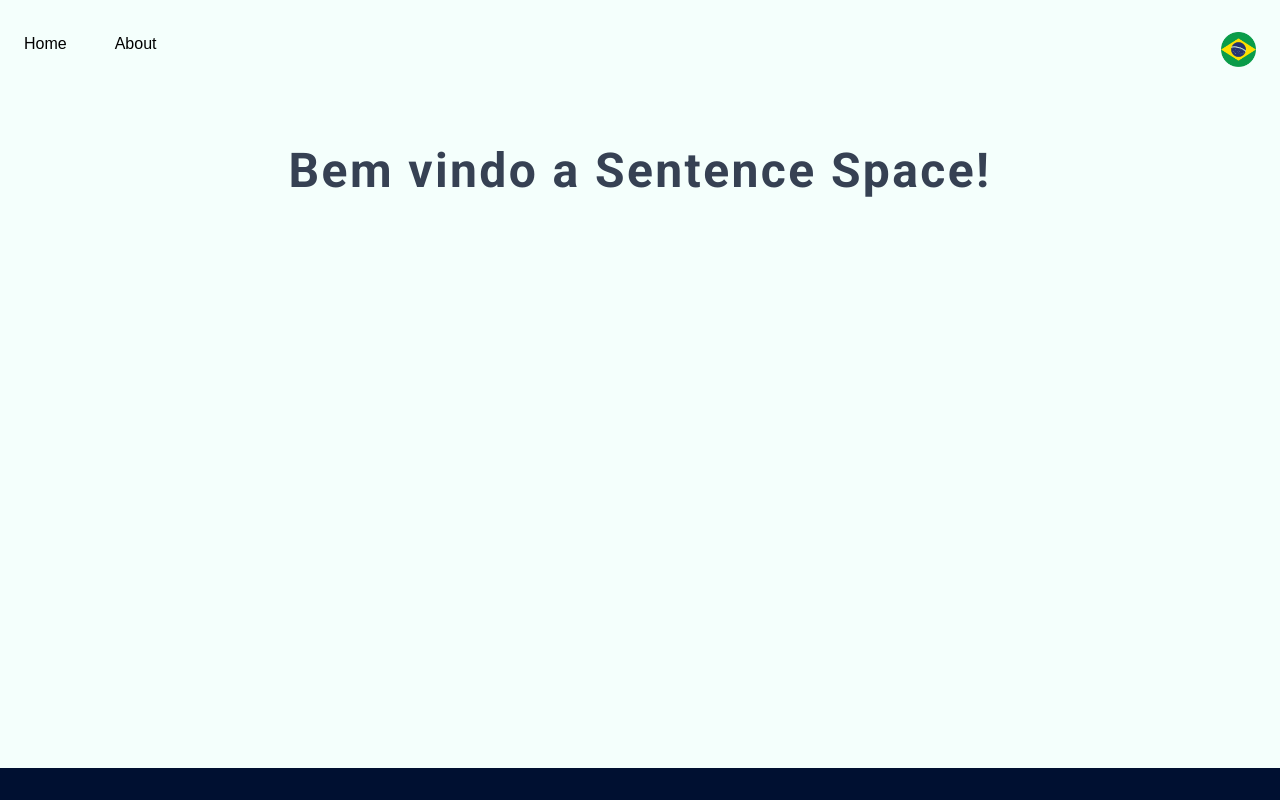
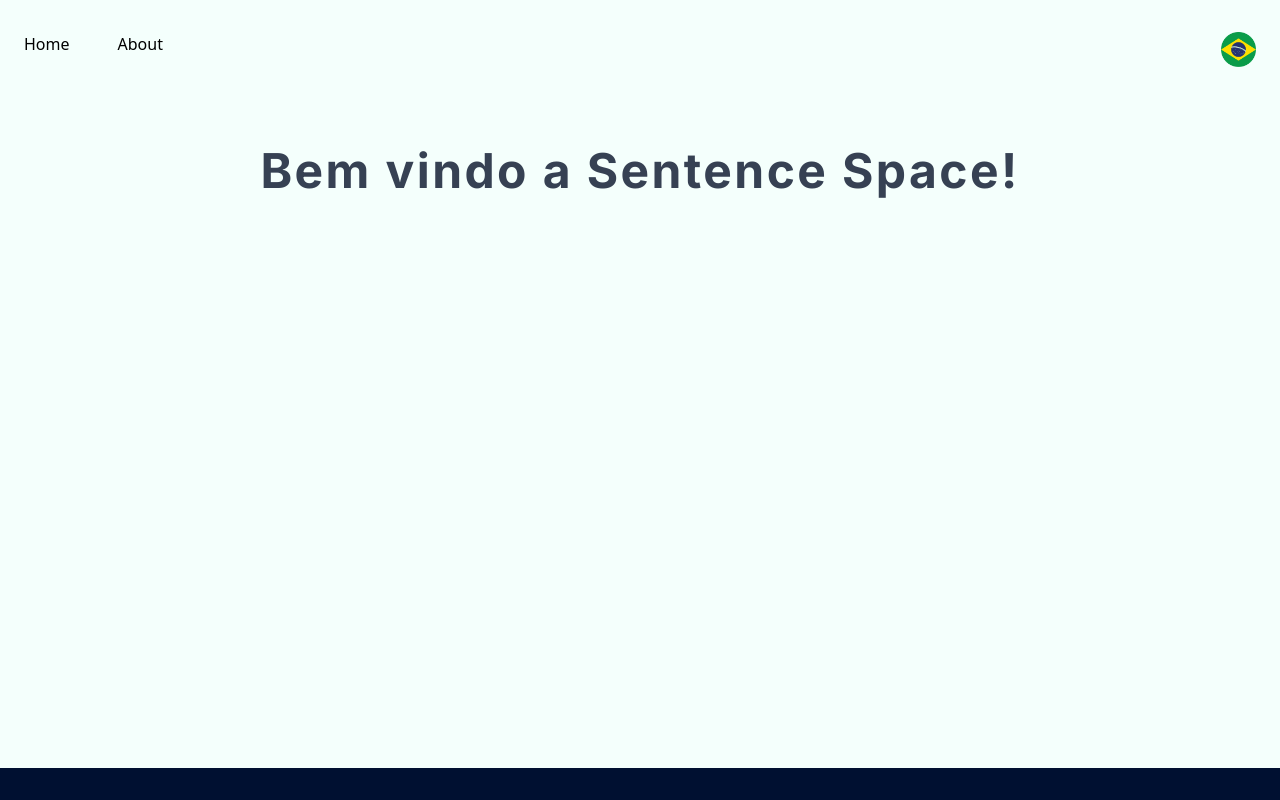
Before and after one commit to LucMazarJR/visual_embedding, a Next.js app in the folder front/: page / in a window 1280 px wide. Built offline with nearby package versions, Linux system fonts and the light colour scheme.

Commit message:
style: change font roboto to inter

```diff
--- a/front/app/globals.css
+++ b/front/app/globals.css
@@ -13,7 +13,7 @@
   --color-footer-background: var(--deep-blue);
   --color-footer-foreground: var(--light-blue);
 
-  --font-roboto: var(--font-roboto);
+  --font-inter: var(--font-inter);
 }
 
 /* Tema Escuro - Adicionar futuramente
@@ -27,5 +27,5 @@
 
 body {
   background: var(--color-background);
-  font-family: Arial, Helvetica, sans-serif;
+
 }
--- a/front/app/layout.tsx
+++ b/front/app/layout.tsx
@@ -1,11 +1,11 @@
 import type { Metadata } from "next";
-import { Roboto } from "next/font/google";
+import { Inter } from "next/font/google";
 import "./globals.css";
 import Footer from "./_components/layout/footer";
 import Header from "./_components/layout/header";
 
-const roboto = Roboto({
-  variable: "--font-roboto",
+const inter = Inter({
+  variable: "--font-inter",
   subsets: ["latin"],
 });
 
@@ -23,7 +23,7 @@ export default function RootLayout({
   return (
     <html lang="pt-br">
       <body
-        className={`${roboto.variable} antialiased flex flex-col min-h-screen`}
+        className={`${inter.variable} antialiased flex flex-col min-h-screen`}
       >
         <Header/>
         {children}
--- a/front/app/page.tsx
+++ b/front/app/page.tsx
@@ -1,7 +1,7 @@
 export default function Home() {
   return (
     <div className="flex flex-col items-center">
-      <h1 className="font-bold p-6 mt-6 text-5xl text-gray-700 font-roboto tracking-wider">Bem vindo a Sentence Space!</h1>
+      <h1 className="font-bold p-6 mt-6 text-5xl text-gray-700 font-inter tracking-wider">Bem vindo a Sentence Space!</h1>
     </div>
   );
 }
--- /dev/null
+++ b/front/app/workspace/page.tsx
@@ -0,0 +1 @@
+expo
```
